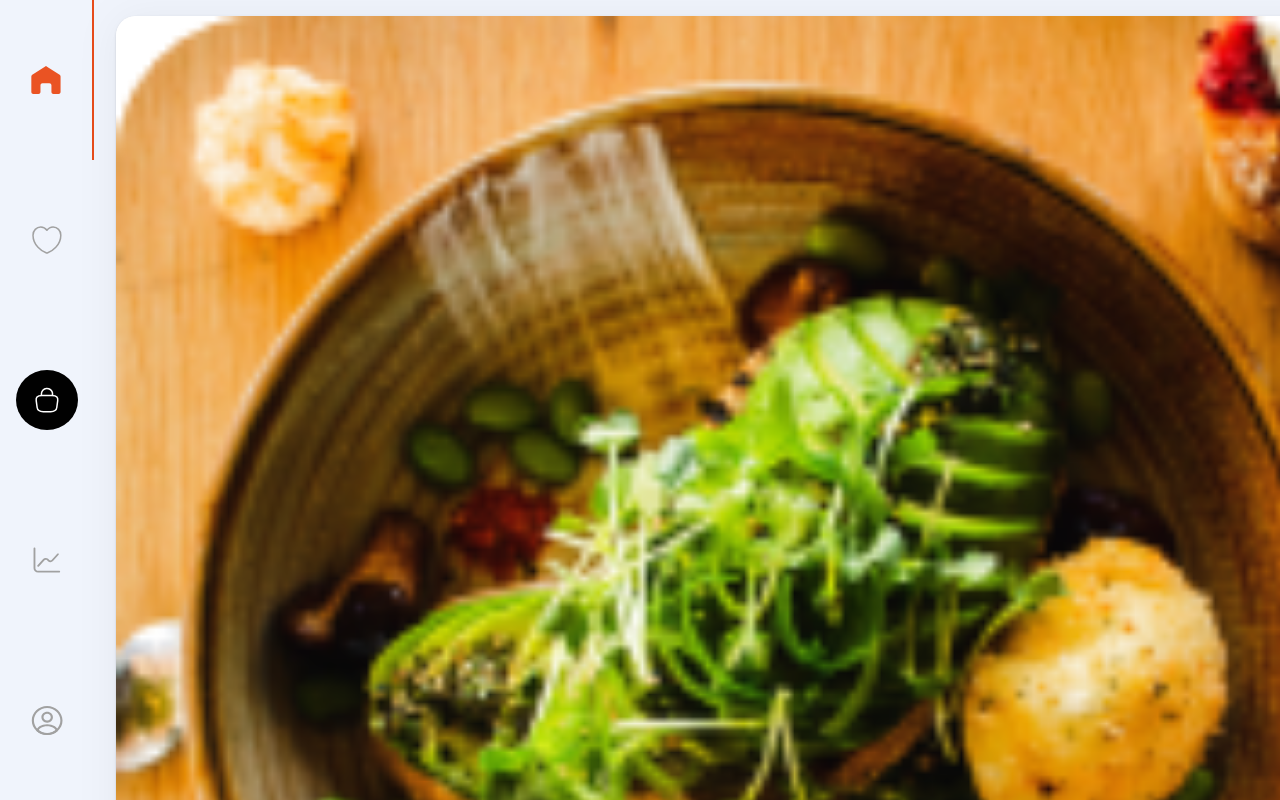
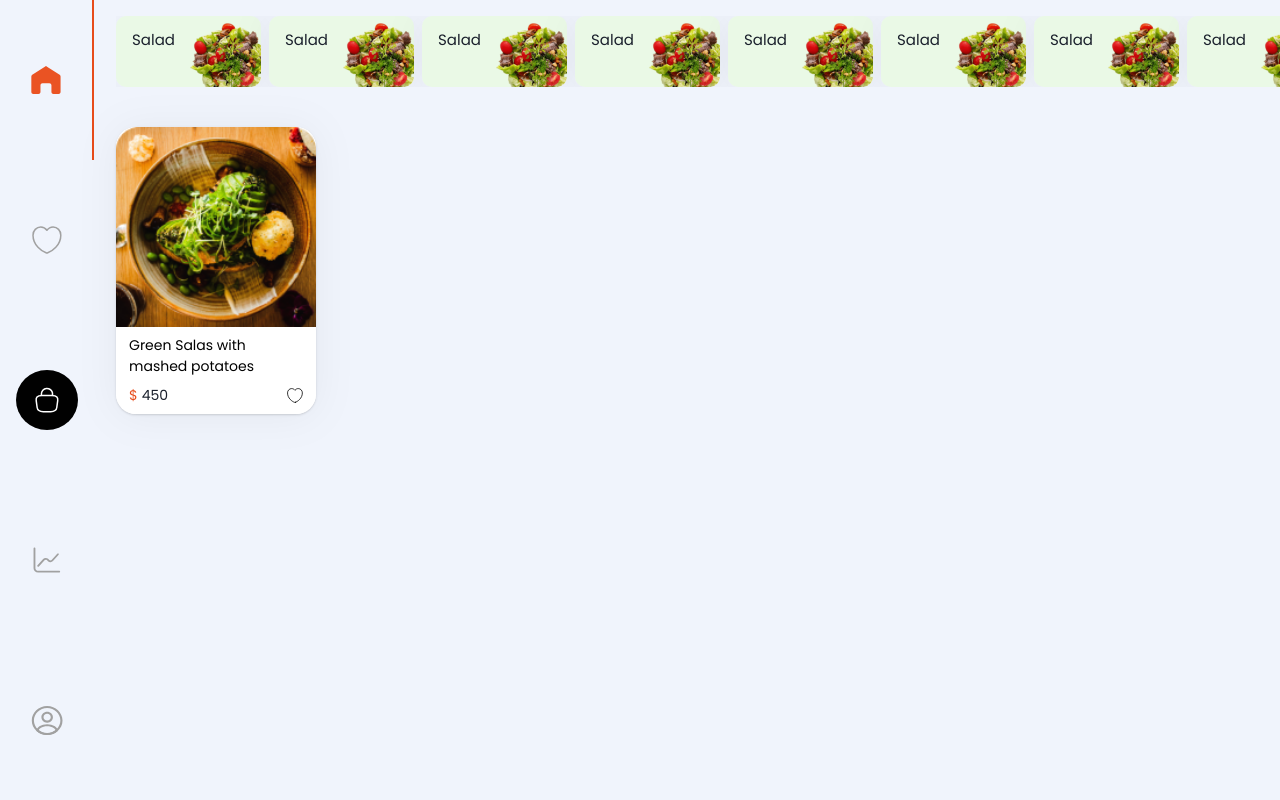
Before and after one commit to AnasMunir/monke-labs-app, a React (Vite) app: page / in a window 1280 px wide. Shown: the top 800 px of the page. Built offline with nearby package versions, Linux system fonts and the light colour scheme.

Commit message:
added category to ordernow page

```diff
--- a/src/features/order-now/OrderNow.tsx
+++ b/src/features/order-now/OrderNow.tsx
@@ -1,8 +1,29 @@
 import { FC } from 'react';
 import ProductItem from '../../components/product-item/ProductItem';
+import { Box, HStack } from '@chakra-ui/react';
+import CategoryItem from '../../components/category-item/CategoryItem';
 
 const OrderNow: FC = () => {
-  return <ProductItem />;
+  return (
+    <>
+      <HStack
+        overflow='auto'
+        whiteSpace='nowrap'
+        sx={{
+          '::-webkit-scrollbar': {
+            display: 'none',
+          },
+        }}>
+        {[...Array(12)].map((_, index) => (
+          <CategoryItem key={index} />
+        ))}
+      </HStack>
+      <Box marginBottom={10} />
+      <Box width={{ base: '172px', md: '200px' }}>
+        <ProductItem />
+      </Box>
+    </>
+  );
 };
 
 export default OrderNow;
```
